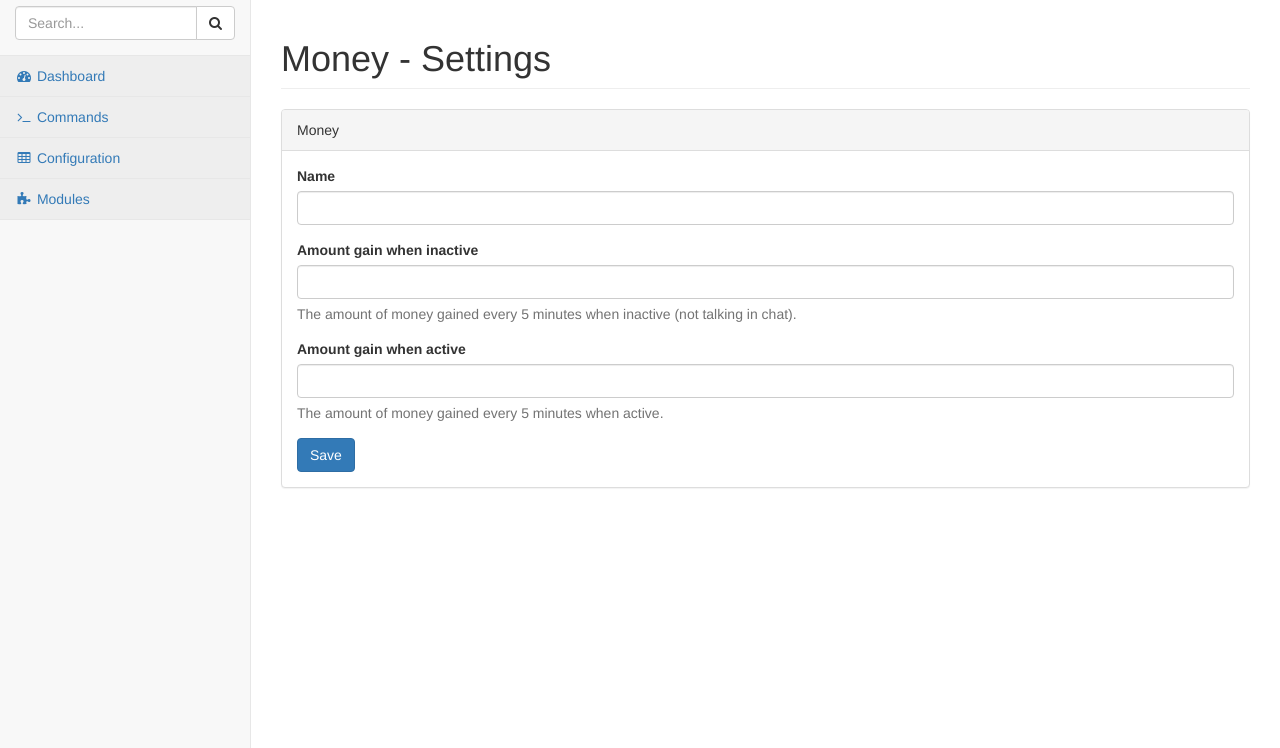
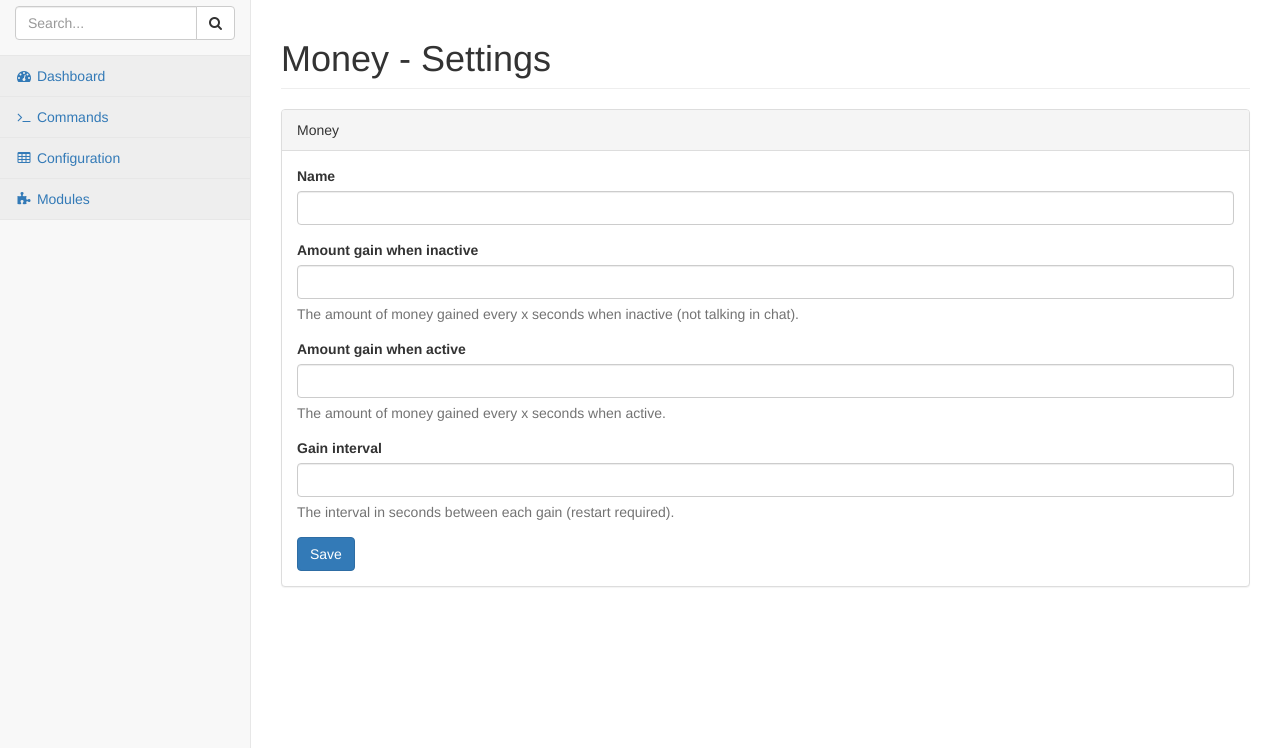
Before and after one commit to Gagaro/PimpMyBot, a Python web app: template pimpmybot/core_modules/money/templates/money_settings.html in a window 1280 px wide. Shown: the part 60-808 px from the top of the page. Run offline with Jinja, Linux system fonts and the light colour scheme; the template is opened without the code that fills it, so the values that code supplies are empty; some libraries are stand-ins or nearby versions.

Commit message:
feat: add gain_interval

```diff
--- a/pimpmybot/core_modules/money/money.py
+++ b/pimpmybot/core_modules/money/money.py
@@ -10,7 +10,7 @@ from utils.translations import _
 
 from .models import Money, MoneyConfiguration, User
 from .utils import get_configuration, get_user_money
-from .upgrades import fix_money_configuration
+from .upgrades import fix_money_configuration, add_gain_interval
 
 
 def current_user_money(response, client):
@@ -76,11 +76,11 @@ class MoneyModule(BaseModule):
         }
     }
 
-    upgrades = [fix_money_configuration]
+    upgrades = [fix_money_configuration, add_gain_interval]
 
     def load(self):
         super(MoneyModule, self).load()
-        schedule.every(5).minutes.do(update_users_money)
+        schedule.every(get_configuration().amount_gain_interval).seconds.do(update_users_money)
 
     def install(self):
         super(MoneyModule, self).install()
--- a/pimpmybot/core_modules/money/templates/money_list.html
+++ b/pimpmybot/core_modules/money/templates/money_list.html
@@ -51,7 +51,7 @@ table#users .amount {
     <thead>
         <tr>
             <th>User</th>
-            <th>Amount</th>
+            <th>Amount (clic to edit)</th>
         </tr>
     </thead>
     <tbody>
--- a/pimpmybot/core_modules/money/templates/money_settings.html
+++ b/pimpmybot/core_modules/money/templates/money_settings.html
@@ -16,13 +16,19 @@
             <div class="form-group">
                 <label>{% trans %}Amount gain when inactive{% endtrans %}</label>
                 <input class="form-control" name="amount_gain_inactive" value="{{ config.amount_gain_inactive }}" />
-                <p class="help-block">The amount of money gained every 5 minutes when inactive (not talking in chat).</p>
+                <p class="help-block">The amount of money gained every x seconds when inactive (not talking in chat).</p>
             </div>
 
             <div class="form-group">
                 <label>{% trans %}Amount gain when active{% endtrans %}</label>
                 <input class="form-control" name="amount_gain_active" value="{{ config.amount_gain_active }}" />
-                <p class="help-block">The amount of money gained every 5 minutes when active.</p>
+                <p class="help-block">The amount of money gained every x seconds when active.</p>
+            </div>
+
+            <div class="form-group">
+                <label>{% trans %}Gain interval{% endtrans %}</label>
+                <input class="form-control" name="gain_interval" value="{{ config.gain_interval }}" />
+                <p class="help-block">The interval in seconds between each gain (restart required).</p>
             </div>
 
             <input class="btn btn-primary" type="submit" value="Save" />
--- a/pimpmybot/core_modules/money/views.py
+++ b/pimpmybot/core_modules/money/views.py
@@ -26,8 +26,9 @@ def money_settings():
 def money_settings_post():
     configuration = get_configuration()
     configuration.money_name = request.forms['money_name']
-    configuration.amount_gain_inactive = request.forms['amount_gain_inactive']
-    configuration.amount_gain_active = request.forms['amount_gain_active']
+    configuration.amount_gain_inactive = int(request.forms['amount_gain_inactive'])
+    configuration.amount_gain_active = int(request.forms['amount_gain_active'])
+    configuration.gain_interval = int(request.forms['gain_interval'])
     configuration.save()
     success('Configuration saved')
     return {
--- a/pimpmybot/utils/modules/__init__.py
+++ b/pimpmybot/utils/modules/__init__.py
@@ -198,6 +198,8 @@ class ModulesList(dict):
                     if isinstance(module, BaseModule):
                         logger.debug('Adding {0}'.format(module.identifier))
                         self[module.identifier] = module
+                        if module.config.installed and module.need_upgrades():
+                            module.run_upgrades()
                         if module.config.activated:
                             module.load()
         sys.path = saved_paths
```
Also changed, not shown: pimpmybot/core_modules/money/models.py (+5 -2 lines), pimpmybot/core_modules/money/upgrades.py (+7 -0 lines).
